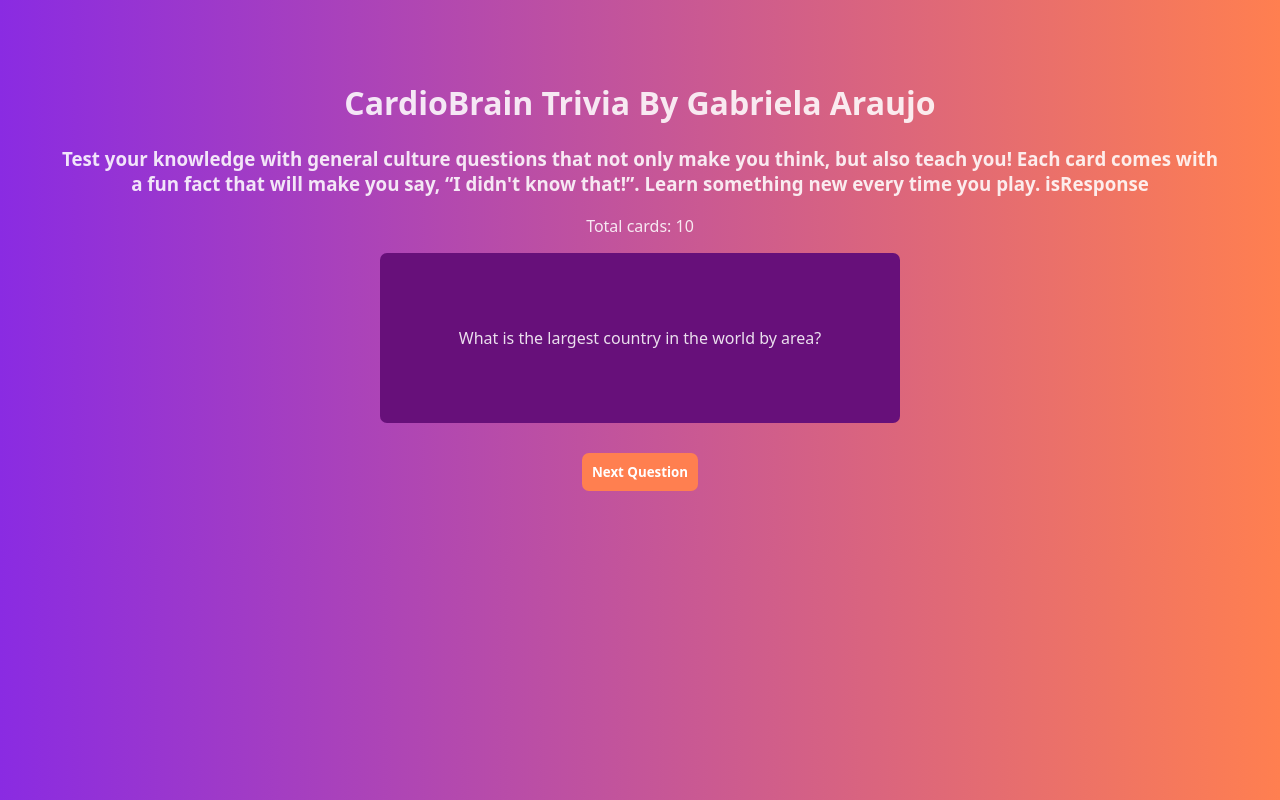
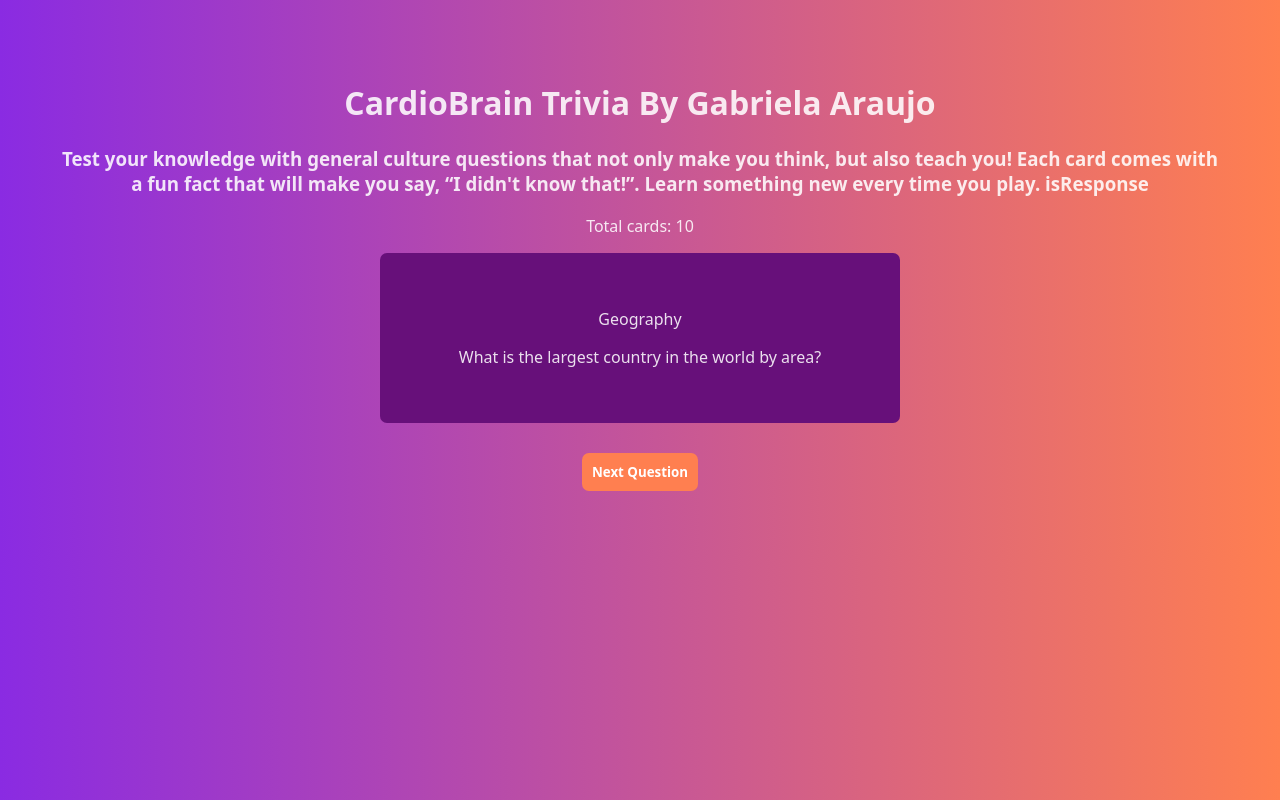
Before and after one commit to Gabyara237/flashcards, a React (Vite) app: page / in a window 1280 px wide. Built offline with nearby package versions, Linux system fonts and the light colour scheme.

Commit message:
feat: Update the App component to add images and categories to the cards

```diff
--- a/src/App.jsx
+++ b/src/App.jsx
@@ -26,6 +26,8 @@ function App() {
         question={questionAnswer[currentQuestion].question}
         answer={questionAnswer[currentQuestion].answer}
         funFact={questionAnswer[currentQuestion].funFact}
+        image={questionAnswer[currentQuestion].image}
+        category = {questionAnswer[currentQuestion].category}
         isFlipped={isFlipped}
         setIsFlipped={setIsFlipped}/>
       <button onClick={getRandomQuestion}> Next Question </button>
```
